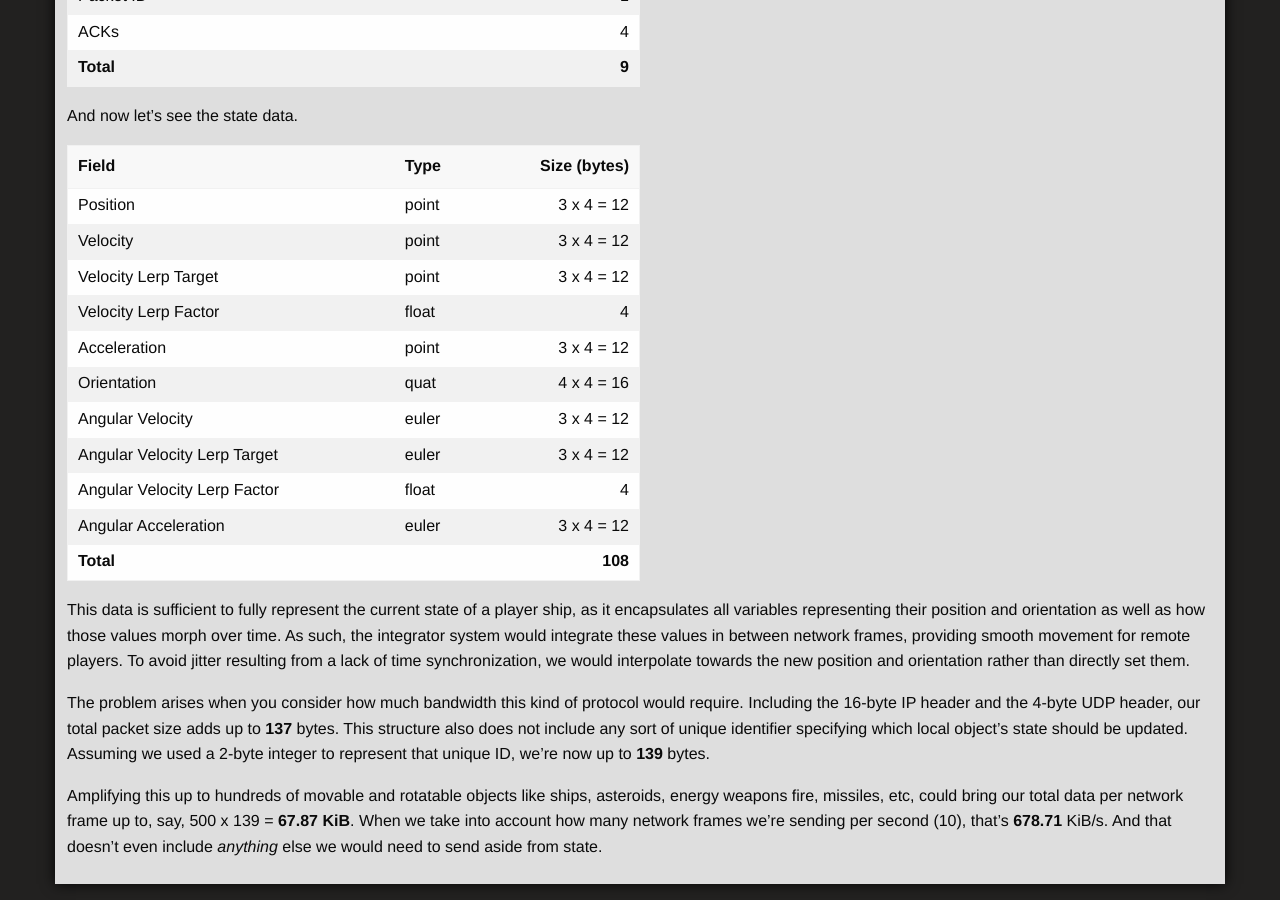
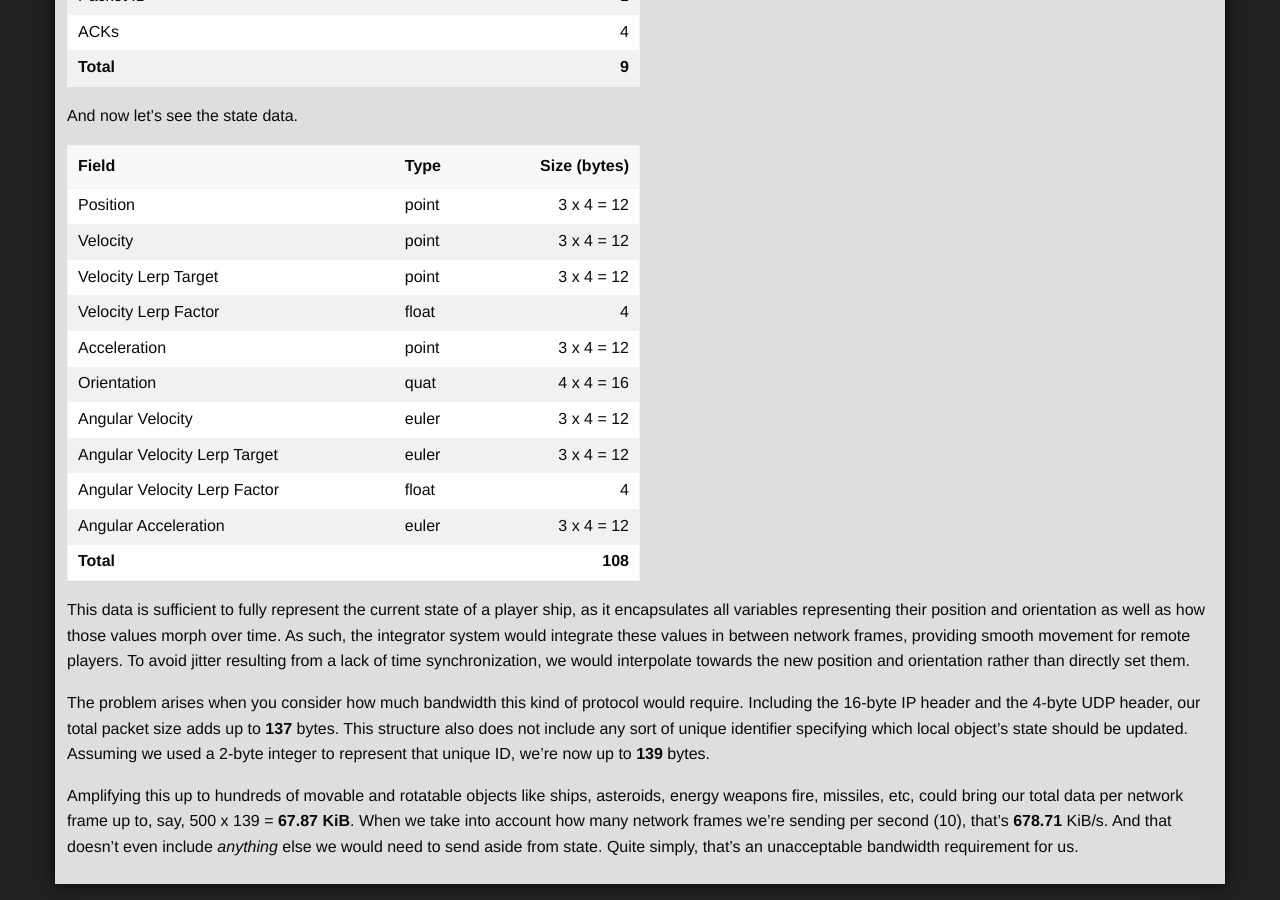
Before and after one commit to ori-sky/polar-space, a Jekyll site: the page built from _posts/2019-08-04-01-udp-multiplayer.md, in a window 1280 px wide and 900 px high, scrolled down 1963 px. Built offline with Jekyll 4.4.1, drawn with Linux system fonts in a browser that asks for light colours; nearby versions of some CDN libraries; some web fonts are replaced; our own code applies the rules of GitHub Pages for plain Markdown files; library files that are not in the unit come from our copies.

Commit message:
Update 2019-08-04-01-udp-multiplayer.md

```diff
--- a/_posts/2019-08-04-01-udp-multiplayer.md
+++ b/_posts/2019-08-04-01-udp-multiplayer.md
@@ -77,7 +77,7 @@ This data is sufficient to fully represent the current state of a player ship, a
 
 The problem arises when you consider how much bandwidth this kind of protocol would require. Including the 16-byte IP header and the 4-byte UDP header, our total packet size adds up to __137__ bytes. This structure also does not include any sort of unique identifier specifying which local object's state should be updated. Assuming we used a 2-byte integer to represent that unique ID, we're now up to __139__ bytes.
 
-Amplifying this up to hundreds of movable and rotatable objects like ships, asteroids, energy weapons fire, missiles, etc, could bring our total data per network frame up to, say, 500 x 139 = __67.87 KiB__. When we take into account how many network frames we're sending per second (10), that's __678.71__ KiB/s. And that doesn't even include _anything_ else we would need to send aside from state.
+Amplifying this up to hundreds of movable and rotatable objects like ships, asteroids, energy weapons fire, missiles, etc, could bring our total data per network frame up to, say, 500 x 139 = __67.87 KiB__. When we take into account how many network frames we're sending per second (10), that's __678.71__ KiB/s. And that doesn't even include _anything_ else we would need to send aside from state. Quite simply, that's an unacceptable bandwidth requirement for us.
 
 <!--stackedit_data:
 eyJoaXN0b3J5IjpbMTQzNzI4MDUwMl19
```
